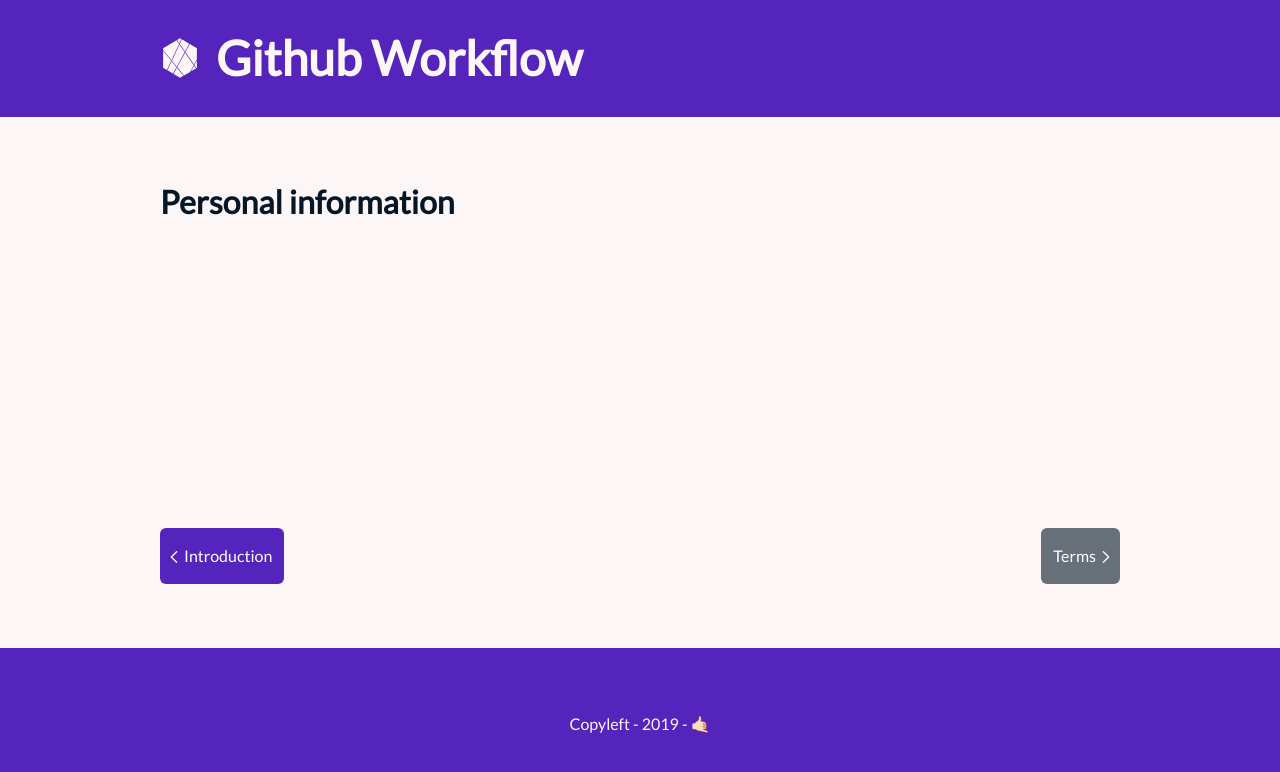
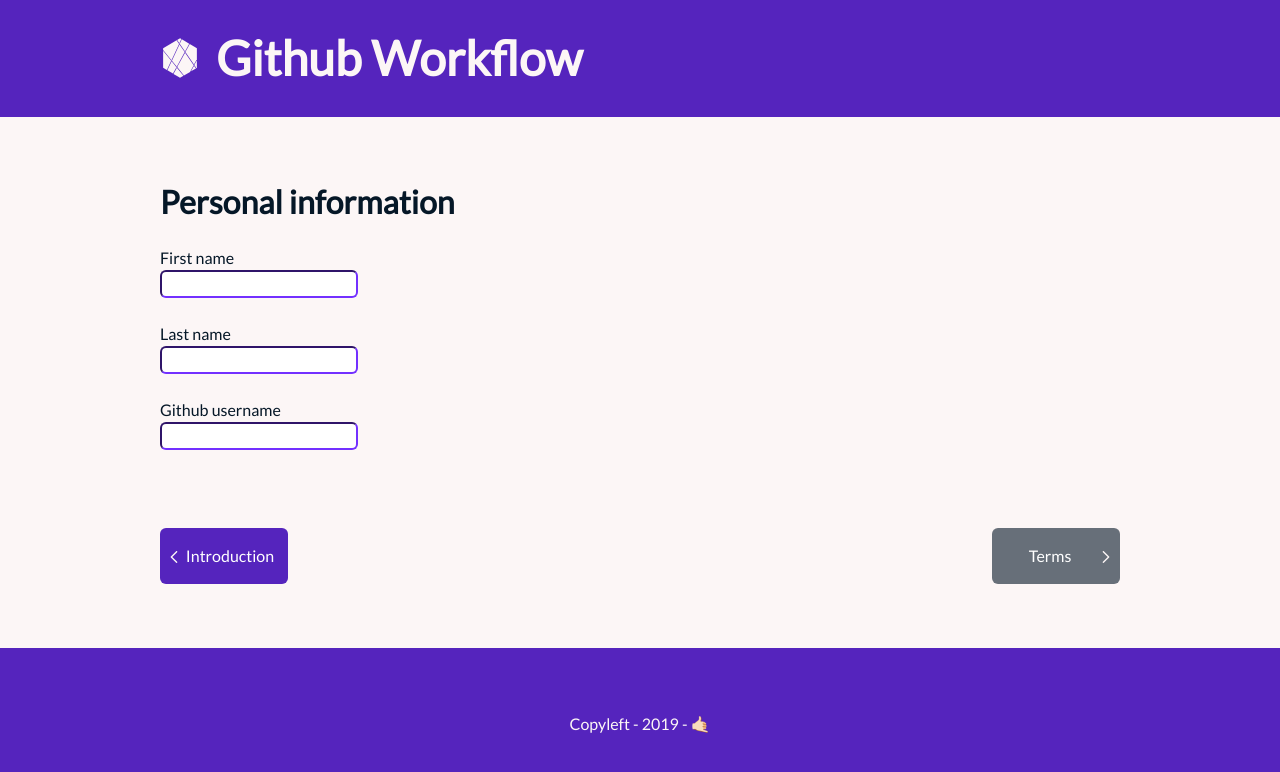
Before and after one commit to metal-gogo/github-workflow, a Nuxt app: page /personal-info in a window 1280 px wide. Shown: the top 772 px of the page. Built offline with nearby package versions, Linux system fonts and the light colour scheme.

Commit message:
✨ add personal info form

```diff
--- a/assets/styles/objects/main-cta.scss
+++ b/assets/styles/objects/main-cta.scss
@@ -3,6 +3,7 @@
 
 @include import_once('objects/main-cta') {
   .main-cta {
+    min-width: 8rem;
     padding: 1rem 0.75rem;
     border-radius: 6px;
     border: none;
--- /dev/null
+++ b/components/InputText/index.vue
@@ -0,0 +1,75 @@
+<template>
+  <div class="input-text__container">
+    <label :for="id">
+      {{ label }}
+    </label>
+    <input
+      :id="id"
+      :name="name"
+      type="text"
+      class="input-text"
+      @input="handleInput"
+    />
+  </div>
+</template>
+
+<script>
+export default {
+  props: {
+    id: {
+      type: String,
+      required: true
+    },
+    label: {
+      type: String,
+      required: true
+    },
+    name: {
+      type: String,
+      required: true
+    },
+    value: {
+      type: String,
+      required: false,
+      default: ''
+    }
+  },
+  data() {
+    return {
+      inputValue: this.value
+    }
+  },
+  methods: {
+    handleInput(e) {
+      this.inputValue = e.target.value
+      this.$emit('input', this.inputValue)
+    }
+  }
+}
+</script>
+
+<style lang="scss">
+.input-text__container {
+  display: flex;
+  flex-direction: column;
+  margin-bottom: 1.5rem;
+}
+
+.input-text {
+  padding: 0 0.5rem;
+  border-radius: 6px;
+  border-color: $violet-heart;
+  caret-color: $violet-heart;
+  color: $daisy-bush;
+  transition: border-color 0.3s ease-in-out;
+
+  &:focus {
+    outline: none;
+    border-color: $daisy-bush;
+  }
+
+  @include input-placeholder {
+    color: rgba($white, 0.6);
+  }
+}
+</style>
--- a/pages/personal-info/index.vue
+++ b/pages/personal-info/index.vue
@@ -3,16 +3,38 @@
     <h2>
       Personal information
     </h2>
+    <input-text
+      id="firstName"
+      v-model="firstName"
+      label="First name"
+      name="firstName"
+    />
+    <input-text
+      id="lastName"
+      v-model="lastName"
+      label="Last name"
+      name="lastName"
+    />
+    <input-text
+      id="githubUsername"
+      v-model="githubUsername"
+      label="Github username"
+      name="githubUsername"
+    />
     <steps-control :previous-step="previousStep" :next-step="nextStep" />
   </main>
 </template>
 
 <script>
+import { mapGetters } from 'vuex'
+
 import StepsControl from '~/components/StepsControl'
+import InputText from '~/components/InputText'
 
 export default {
   components: {
-    StepsControl
+    StepsControl,
+    InputText
   },
   data() {
     return {
@@ -31,6 +53,36 @@
         label: 'Introduction'
       }
     }
+  },
+  computed: {
+    firstName: {
+      get() {
+        return this.$store.state.firstName
+      },
+      set(value) {
+        this.$store.commit('updateFirstName', value)
+        this.nextStep.isDisabled = !this.isValidPersonalInfo
+      }
+    },
+    lastName: {
+      get() {
+        return this.$store.state.lastName
+      },
+      set(value) {
+        this.$store.commit('updateLastName', value)
+        this.nextStep.isDisabled = !this.isValidPersonalInfo
+      }
+    },
+    githubUsername: {
+      get() {
+        return this.$store.state.githubUsername
+      },
+      set(value) {
+        this.$store.commit('updateGithubUsername', value)
+        this.nextStep.isDisabled = !this.isValidPersonalInfo
+      }
+    },
+    ...mapGetters(['isValidPersonalInfo'])
   }
 }
 </script>
--- /dev/null
+++ b/store/index.js
@@ -0,0 +1,37 @@
+const state = () => ({
+  firstName: '',
+  lastName: '',
+  githubUsername: ''
+})
+
+const getters = {
+  fullName(state) {
+    return `${state.firstName} ${state.lastName}`
+  },
+  isValidPersonalInfo(state) {
+    return (
+      state.firstName.length > 0 &&
+      state.lastName.length > 0 &&
+      state.githubUsername.length > 0
+    )
+  }
+}
+
+const mutations = {
+  updateFirstName(state, firstName) {
+    state.firstName = firstName
+  },
+  updateLastName(state, lastName) {
+    state.lastName = lastName
+  },
+  updateGithubUsername(state, githubUsername) {
+    state.githubUsername = githubUsername
+  }
+}
+
+export default {
+  state,
+  getters,
+  mutations,
+  actoins: {}
+}
```
